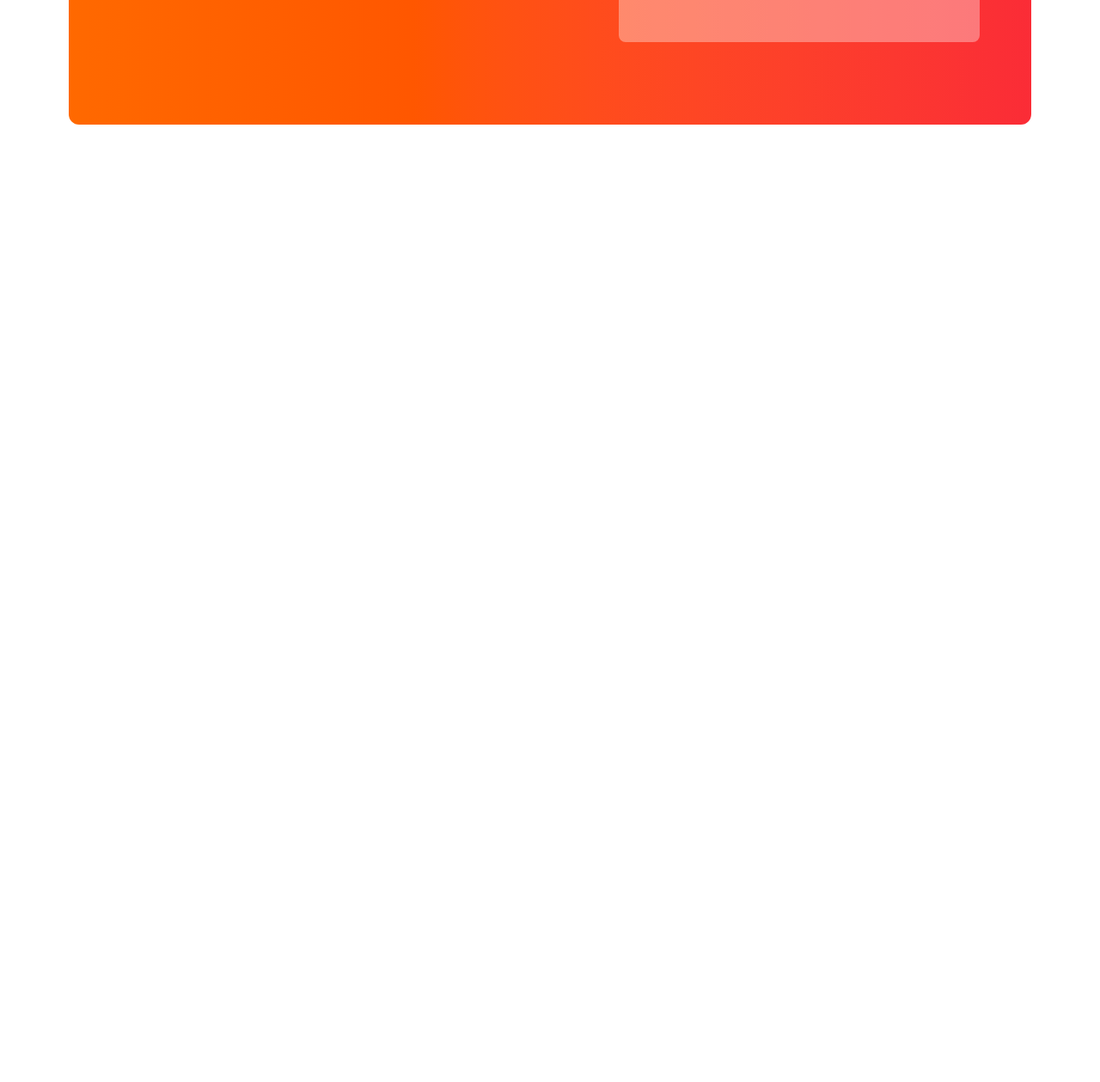
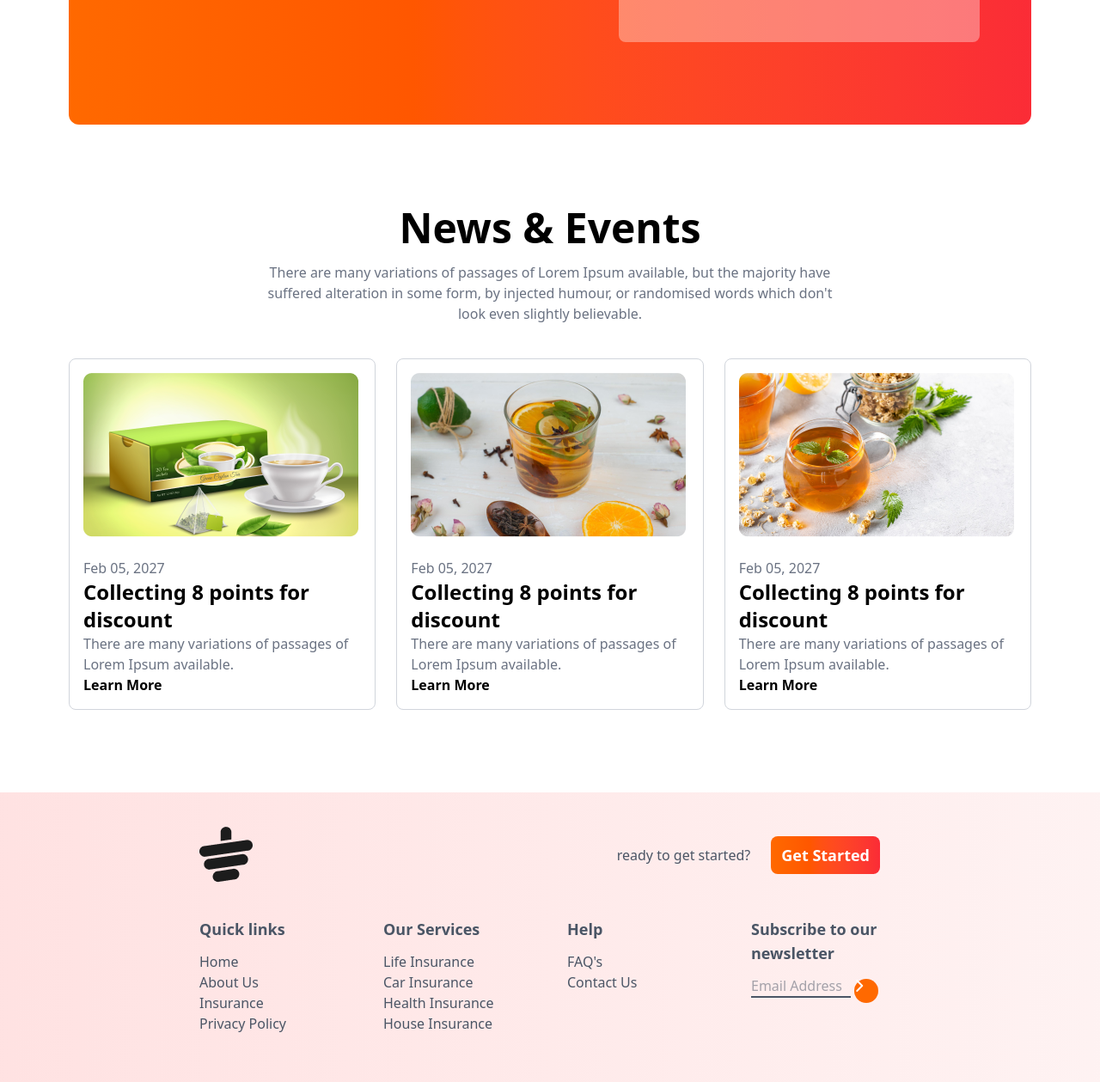
Before and after one commit to Imtiazjumman/tea-house-website-tailwind, a plain HTML site: page index.html in a window 1280 px wide. Shown: the part 2439-3698 px from the top of the page at 86% size. Before the commit the page ends 2680 px from the top, so only its background shows below. Drawn offline with nearby package versions, Linux system fonts and the light colour scheme.

Commit message:
footer commit

```diff
--- a/index.html
+++ b/index.html
@@ -286,6 +286,147 @@
           </div>
         </div>
       </section>
+
+      <!-- News and event Section -->
+      <section class="mb-24">
+        <!-- Text part -->
+        <div class="text-center mb-6 md:mb-10">
+          <h1 class="text-5xl font-bold mb-4">News & Events</h1>
+          <p class="text-gray-500 max-w-2xl mx-auto">
+            There are many variations of passages of Lorem Ipsum available, but
+            the majority have suffered alteration in some form, by injected
+            humour, or randomised words which don't look even slightly
+            believable.
+          </p>
+        </div>
+
+        <!-- Card box section -->
+        <div class="grid grid-cols-1 md:grid-cols-2 lg:grid-cols-3 gap-6">
+          <div class="border-1 border-gray-300 rounded-lg p-4">
+            <img src="/images/news-1.png" alt="" />
+            <br />
+            <p class="text-gray-500">Feb 05, 2027</p>
+            <h4 class="text-2xl font-semibold">
+              Collecting 8 points for discount
+            </h4>
+            <p class="text-gray-500">
+              There are many variations of passages of Lorem Ipsum available.
+            </p>
+            <button class="font-bold">Learn More</button>
+          </div>
+          <div class="border-1 border-gray-300 rounded-lg p-4">
+            <img src="/images/news-2.png" alt="" />
+            <br />
+            <p class="text-gray-500">Feb 05, 2027</p>
+            <h4 class="text-2xl font-semibold">
+              Collecting 8 points for discount
+            </h4>
+            <p class="text-gray-500">
+              There are many variations of passages of Lorem Ipsum available.
+            </p>
+            <button class="font-bold">Learn More</button>
+          </div>
+          <div class="border-1 border-gray-300 rounded-lg p-4">
+            <img src="/images/news-3.png" alt="" />
+            <br />
+            <p class="text-gray-500">Feb 05, 2027</p>
+            <h4 class="text-2xl font-semibold">
+              Collecting 8 points for discount
+            </h4>
+            <p class="text-gray-500">
+              There are many variations of passages of Lorem Ipsum available.
+            </p>
+            <button class="font-bold">Learn More</button>
+          </div>
+        </div>
+      </section>
     </main>
+
+    <!-- Footer Section -->
+    <footer
+      class="bg-gradient-to-r from-red-100 to-red-50 py-10 px-10 md:px-24 text-gray-600"
+    >
+      <!-- logo and button section -->
+      <div class="w-9/12 mx-auto">
+        <div class="flex justify-between">
+          <div>
+            <img class="mb-10" src="/images/cup.png" alt="" />
+          </div>
+          <div class="mb-10 md:flex md:items-center md:gap-6 md:px-6">
+            <p class="mb-2 md:mb-0">ready to get started?</p>
+            <button
+              class="bg-gradient-to-r from-orange-500 to-red-500 px-3 py-2 text-white font-semibold rounded-lg text-lg"
+            >
+              Get Started
+            </button>
+          </div>
+        </div>
+
+        <!-- Link part -->
+        <div class="grid grid-cols-2 md:grid-cols-3 lg:grid-cols-4 gap-10">
+          <!-- First Column -->
+          <div class="mb-4">
+            <h3 class="font-semibold text-lg mb-3">Quick links</h3>
+            <ul>
+              <li><a class="hover:text-orange-500" href="#">Home</a></li>
+              <li><a class="hover:text-orange-500" href="#">About Us</a></li>
+              <li><a class="hover:text-orange-500" href="#">Insurance</a></li>
+              <li>
+                <a class="hover:text-orange-500" href="#">Privacy Policy</a>
+              </li>
+            </ul>
+          </div>
+
+          <!-- Second Column -->
+          <div class="mb-4">
+            <h3 class="font-semibold text-lg mb-3">Our Services</h3>
+            <ul>
+              <li>
+                <a class="hover:text-orange-500" href="#">Life Insurance</a>
+              </li>
+              <li>
+                <a class="hover:text-orange-500" href="#">Car Insurance</a>
+              </li>
+              <li>
+                <a class="hover:text-orange-500" href="#">Health Insurance</a>
+              </li>
+              <li>
+                <a class="hover:text-orange-500" href="#">House Insurance</a>
+              </li>
+            </ul>
+          </div>
+          <!-- Third Column -->
+          <div>
+            <h3 class="font-semibold text-lg mb-3">Help</h3>
+            <ul>
+              <li>
+                <a class="hover:text-orange-500" href="#">FAQ's</a>
+              </li>
+              <li><a class="hover:text-orange-500" href="#">Contact Us</a></li>
+            </ul>
+          </div>
+
+          <!-- fourthColumn -->
+          <div>
+            <h3 class="font-semibold text-lg mb-3">
+              Subscribe to our newsletter
+            </h3>
+            <div class="flex flex-col space-y-2">
+              <div>
+                <input
+                  placeholder="Email Address"
+                  type="text"
+                  class="border-b-2 border-black-400 w-4/6"
+                />
+
+                <i
+                  class="fa-solid fa-chevron-right text-white w-7 h-7 rounded-full bg-orange-500 inline-flex items-center justify-center"
+                ></i>
+              </div>
+            </div>
+          </div>
+        </div>
+      </div>
+    </footer>
   </body>
 </html>
```
